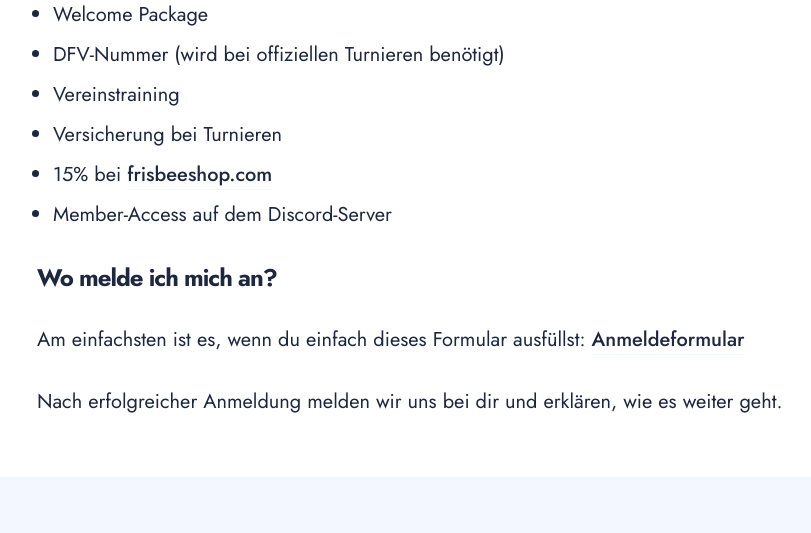
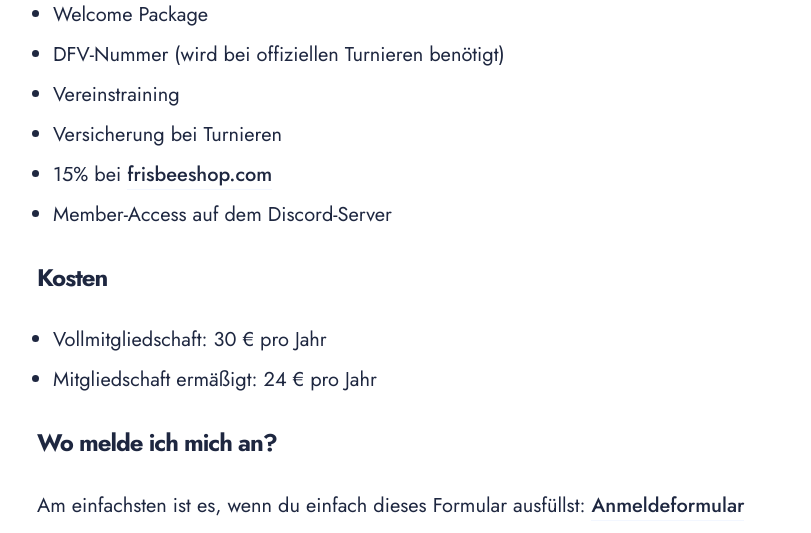
Before and after one commit to maxgreive/syndikat-web, a Jekyll site: the page built from membership.md, in a window 1280 px wide and 900 px high, scrolled down 519 px, cut to the strip 0-533 px from the top of the window. Shown: the whole strip, without its empty margins (223-1034 px from the left). Built offline with Jekyll 4.4.1, drawn with Linux system fonts in a browser that asks for light colours; nearby versions of some CDN libraries.

Commit message:
💬 added membership price

```diff
--- a/membership.md
+++ b/membership.md
@@ -18,6 +18,11 @@ Dann freuen wir uns über Deine Anmeldung!
 - 15% bei [frisbeeshop.com](http://frisbeeshop.com)
 - Member-Access auf dem Discord-Server
 
+### Kosten
+
+- Vollmitgliedschaft: 30 € pro Jahr
+- Mitgliedschaft ermäßigt: 24 € pro Jahr
+
 ### Wo melde ich mich an?
 
 Am einfachsten ist es, wenn du einfach dieses Formular ausfüllst: [Anmeldeformular](https://forms.gle/N94kK7713uuPJZCq6)
```
